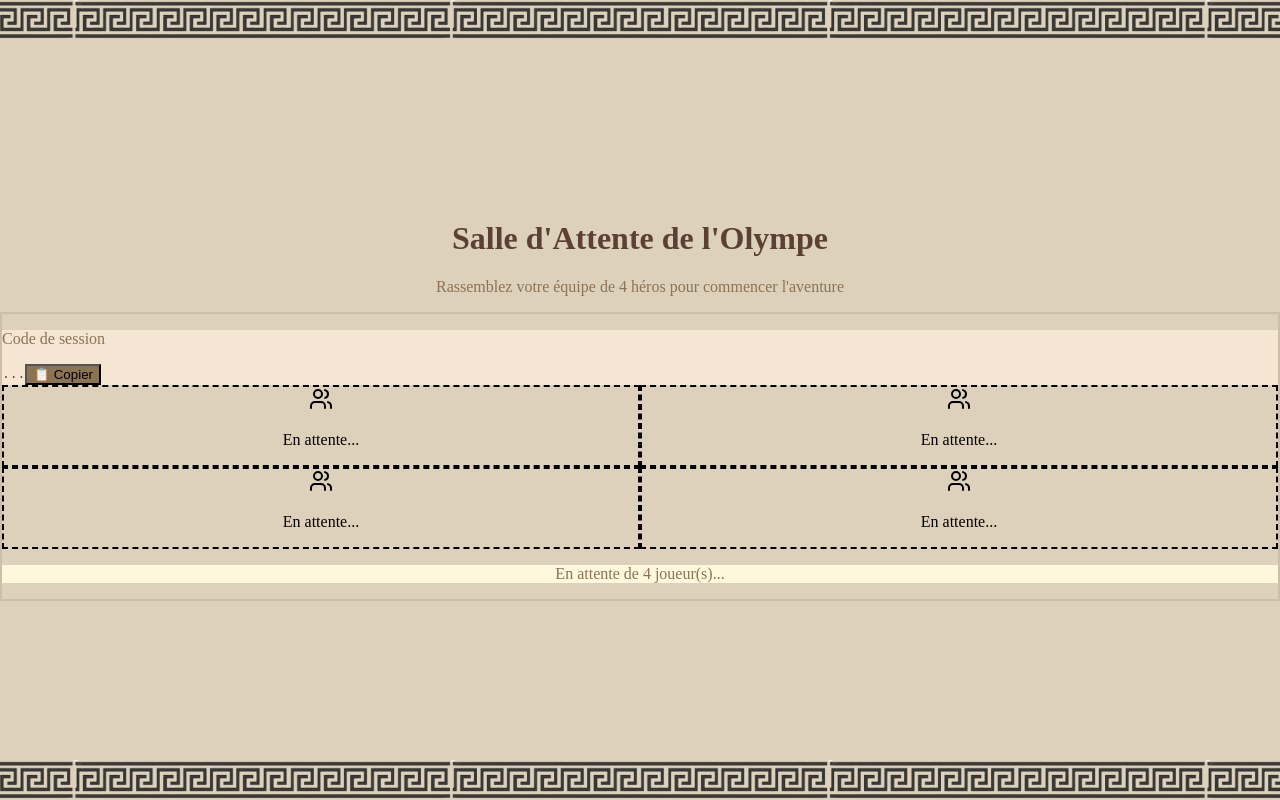
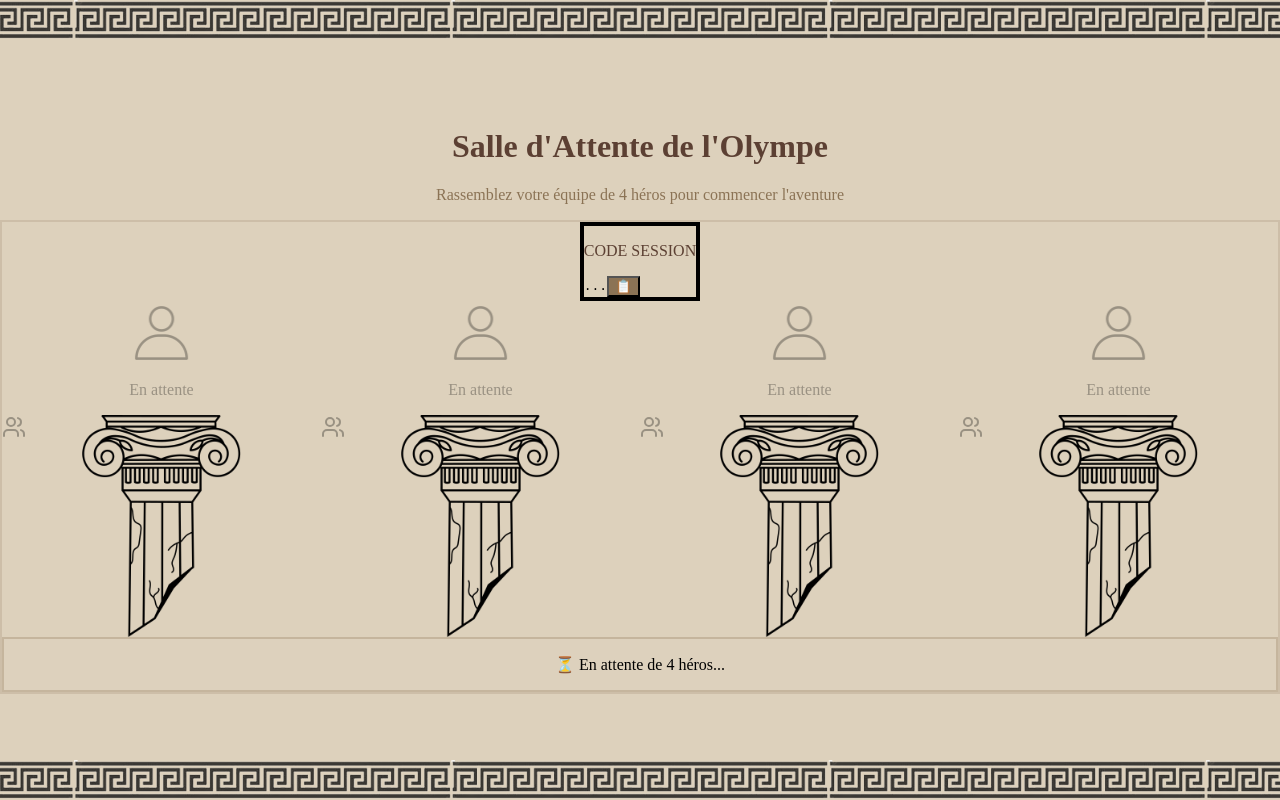
Before and after one commit to 0uzap/WorkShop, a React app in the folder Front/frontend/: page /lobby in a window 1280 px wide. Built offline with nearby package versions, Linux system fonts and the light colour scheme; the HTML template or start-up script is replaced by a standard one.

Commit message:
needs session fixes

```diff
--- a/Front/frontend/src/App.jsx
+++ b/Front/frontend/src/App.jsx
@@ -14,7 +14,7 @@ function App() {
     <Router>
       <AuthProvider>
       <Routes>
-        <Route path="/" element={<Home />} />
+        {/* <Route path="/" element={<Home />} /> */}
         <Route path="/hub" element={<Hub />} />
         <Route path="/lobby" element={<Lobby />} />
         <Route path="/sante" element={<PageSante />} />
--- a/Front/frontend/src/components/Lobby.jsx
+++ b/Front/frontend/src/components/Lobby.jsx
@@ -3,6 +3,8 @@ import React, { useState, useEffect } from 'react';
 import { useNavigate } from 'react-router-dom';
 import Background from '../Background';
 import GreekFrise from '../components/GreekFrise';
+import GreekColumn from '../components/GreekColumn';
+import Profil from '../components/Profil';
 import { Users, Clock, CheckCircle, XCircle } from 'lucide-react';
 
 const Lobby = () => {
@@ -63,7 +65,6 @@ const Lobby = () => {
       console.error('Error fetching session status:', err);
     }
   };
-
   const handleReady = async () => {
     setLoading(true);
     try {
@@ -151,61 +152,65 @@ const Lobby = () => {
           </p>
         </div>
 
-        <div className="bg-white/80 backdrop-blur rounded-2xl shadow-xl border-2 border-[#8B7355]/20 p-6">
+        <div className="bg-slate-800/50 backdrop-blur-xl rounded-3xl shadow-2xl overflow-hidden border-2 border-[#8B7355]/20 p-8">
           {/* Session Info */}
-          <div className="bg-[#F5E6D3] rounded-lg p-4 mb-6">
-            <p className="text-sm text-[#8B7355] mb-2">Code de session</p>
+          <div className="flex justify-center mb-8">
+            <div className="bg-[#DDD1BC] border-4 border-black px-6 py-2 rounded-md">
+              <p className="text-xs text-[#5C4033] font-semibold mb-1">CODE SESSION</p>
               <div className="flex items-center gap-3">
-              <code className="text-2xl font-bold text-[#5C4033]">
+                <code className="text-2xl font-extrabold text-black tracking-wide">
                   {sessionId ? sessionId.slice(0, 8).toUpperCase() : '...'}
                 </code>
                 <button
                   onClick={invitePlayer}
-                className="px-3 py-1 bg-[#8B7355] text-white rounded-lg hover:bg-[#7A6248] transition"
+                  className="px-3 py-1 bg-[#8B7355] text-white rounded-lg hover:bg-[#7A6248] transition text-sm"
                 >
-                📋 Copier
+                  📋
                 </button>
               </div>
             </div>
+          </div>
 
-          {/* Players Grid */}
-          <div className="grid grid-cols-2 md:grid-cols-4 gap-4 mb-6">
+          {/* Players in Row - Using PlayerSlot-like components */}
+          <div className="mt-6 flex flex-row justify-center items-start gap-12 px-4 mb-8">
             {[...Array(4)].map((_, index) => {
               const player = players[index];
               return (
                 <div
                   key={index}
-                  className={`relative p-4 rounded-xl border-2 transition-all ${
-                    player
-                      ? 'bg-white border-[#8B7355]/40'
-                      : 'bg-gray-100 border-gray-300 border-dashed'
-                  }`}
+                  className="relative flex flex-col items-center gap-1"
                 >
-                  {player ? (
-                    <>
-                      <div className="text-center">
-                        <div className="w-16 h-16 mx-auto mb-2 bg-gradient-to-br from-[#8B7355] to-[#A0826D] rounded-full flex items-center justify-center text-white text-2xl font-bold">
-                          {player.username[0].toUpperCase()}
+
+
+                  {/* Profil Image */}
+                  <div className={`relative ${player ? '' : 'opacity-30'}`}>
+                    <Profil size="md" showBorder={true} name={player ? player.username : 'En attente'} />
+                    {!player && (
+                      <div className="absolute inset-0 flex items-center justify-center">
+                        <Users className="w-8 h-8 text-gray-500" />
                       </div>
-                        <p className="font-semibold text-[#5C4033]">
-                          {player.username}
-                        </p>
-                        {player.ready && (
-                          <CheckCircle className="w-5 h-5 text-green-500 mx-auto mt-2" />
                     )}
                   </div>
-                      {player.username === currentUser.username && (
-                        <div className="absolute -top-2 -right-2 bg-[#D4AF37] text-white text-xs px-2 py-1 rounded-full">
-                          Vous
+
+                  {/* Greek Column */}
+                  <GreekColumn size="sm" />
+
+                  {/* Ready Status */}
+                  <div className="mt-2">
+                    {player && player.ready ? (
+                      <div className="flex items-center gap-1 bg-green-500/20 px-3 py-1 rounded-full border-2 border-green-500">
+                        <CheckCircle className="w-4 h-4 text-green-500" />
+                        <span className="text-xs text-green-500 font-bold">Prêt</span>
                       </div>
+                    ) : player ? (
+                      <div className="flex items-center gap-1 bg-orange-500/20 px-3 py-1 rounded-full border-2 border-orange-500">
+                        <Clock className="w-4 h-4 text-orange-500" />
+                        <span className="text-xs text-orange-500 font-bold">En attente</span>
+                      </div>
+                    ) : (
+                      <div className="w-20 h-6"></div>
                     )}
-                    </>
-                  ) : (
-                    <div className="text-center py-4">
-                      <Users className="w-12 h-12 mx-auto text-gray-400 mb-2" />
-                      <p className="text-sm text-gray-500">En attente...</p>
                   </div>
-                  )}
                 </div>
               );
             })}
@@ -217,21 +222,21 @@ const Lobby = () => {
               <button
                 onClick={handleReady}
                 disabled={loading}
-                className="px-8 py-3 bg-gradient-to-r from-[#8B7355] to-[#A0826D] text-white font-bold rounded-xl hover:from-[#7A6248] hover:to-[#8B7355] transition-all disabled:opacity-50"
+                className="px-10 py-4 bg-gradient-to-r from-[#8B7355] to-[#A0826D] text-white font-extrabold text-lg rounded-xl hover:from-[#7A6248] hover:to-[#8B7355] transition-all disabled:opacity-50 shadow-xl uppercase tracking-wider"
               >
-                {loading ? 'Chargement...' : 'Je suis prêt !'}
+                {loading ? '⏳ Chargement...' : '⚔️ Je suis prêt !'}
               </button>
             </div>
           )}
 
           {/* Status Messages */}
-          <div className="bg-[#FFF8DC] rounded-lg p-4">
-            <p className="text-center text-[#8B7355]">
+          <div className="bg-[#DDD1BC]/20 backdrop-blur border-2 border-[#8B7355]/30 rounded-xl p-4">
+            <p className="text-center text-white font-semibold">
               {players.length < 4
-                ? `En attente de ${4 - players.length} joueur(s)...`
+                ? `⏳ En attente de ${4 - players.length} héros...`
                 : players.every(p => p.ready)
-                ? '✅ Tous les joueurs sont prêts !'
-                : `En attente que tous les joueurs soient prêts (${players.filter(p => p.ready).length}/4)`
+                ? '✅ Tous les héros sont prêts ! Le voyage commence...'
+                : `⏳ Héros prêts: ${players.filter(p => p.ready).length}/4`
               }
             </p>
           </div>
--- a/Front/frontend/src/pages/hub.jsx
+++ b/Front/frontend/src/pages/hub.jsx
@@ -49,6 +49,7 @@ const Hub = () => {
         // Stocker les infos de session
         localStorage.setItem('user', JSON.stringify({
           username: data.user,
+          user_id: data.user_id,
           session_id: data.session_id
         }));
 
```
Also changed, not shown: 2 other files (tests, documents, lock files or other folders). Lines whose indentation alone changed are shown as unchanged.
